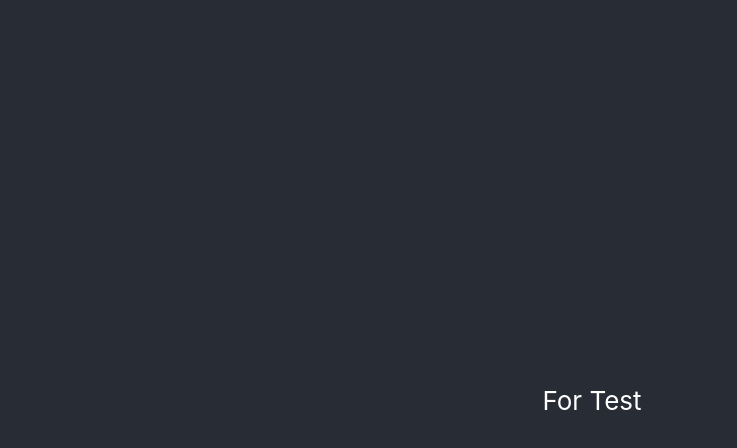
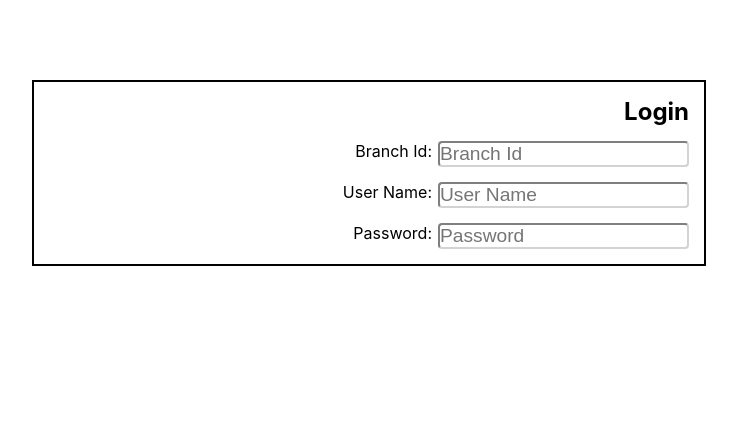
Before and after one commit to kimaneChen/react-practice, a React (Create React App) app: page / in a window 1280 px wide. Shown: the top 448 px of the page, without its empty margins (48-785 px from the left). Built offline with nearby package versions, Linux system fonts and the light colour scheme.

Commit message:
feat/test htmlans css

```diff
--- /dev/null
+++ b/public/css/style.css
@@ -0,0 +1,4 @@
+p {
+  font-size: 1rem;
+  color: purple;
+}
--- a/src/App.css
+++ b/src/App.css
@@ -1,38 +1,4 @@
 .App {
-  text-align: center;
+  padding: 0px;
+  margin: 0px;
 }
-
-.App-logo {
-  height: 40vmin;
-  pointer-events: none;
-}
-
-@media (prefers-reduced-motion: no-preference) {
-  .App-logo {
-    animation: App-logo-spin infinite 20s linear;
-  }
-}
-
-.App-header {
-  background-color: #282c34;
-  min-height: 100vh;
-  display: flex;
-  flex-direction: column;
-  align-items: center;
-  justify-content: center;
-  font-size: calc(10px + 2vmin);
-  color: white;
-}
-
-.App-link {
-  color: #61dafb;
-}
-
-@keyframes App-logo-spin {
-  from {
-    transform: rotate(0deg);
-  }
-  to {
-    transform: rotate(360deg);
-  }
-}
--- a/src/App.tsx
+++ b/src/App.tsx
@@ -1,11 +1,12 @@
 import React from 'react';
 
 import './App.css';
+import Form from './components/Form';
 
 function App() {
   return (
     <div className="App">
-      <header className="App-header">For Test</header>
+      <Form />
     </div>
   );
 }
--- /dev/null
+++ b/src/components/Form.css
@@ -0,0 +1,36 @@
+.formContainer {
+  display: flex;
+  flex-direction: column;
+  margin: 80px;
+  width: 50%;
+  border: 2px solid black;
+  align-items: flex-end;
+  padding: 15px;
+}
+
+.formContainer h2 {
+  font-size: 1.5rem;
+}
+
+.formContainer label input {
+  font-size: 1.2rem;
+}
+
+.formTitle {
+  align-items: flex-start;
+  text-align: left;
+}
+
+.inputItem {
+  display: flex;
+  flex-direction: row;
+  margin-left: 20px;
+  min-width: 80px;
+  margin-top: 15px;
+}
+
+.inputBox {
+  margin-left: 6px;
+  border-color: lightgray;
+  border-radius: 4px;
+}
--- /dev/null
+++ b/src/components/Form.tsx
@@ -0,0 +1,56 @@
+import { useState } from 'react';
+
+import './Form.css';
+
+interface LogState {
+  branchId?: string;
+  userName?: string;
+  password?: string;
+}
+
+const initialValues: LogState = {
+  branchId: '',
+  userName: '',
+  password: '',
+};
+
+function Form() {
+  const [values, setValues] = useState(initialValues);
+  return (
+    <form className="formContainer">
+      <h2 className="formTitle">Login</h2>
+      <label className="inputItem">
+        <p>Branch Id:</p>
+        <input
+          type="text"
+          name="branchId"
+          placeholder="Branch Id"
+          value={values?.branchId}
+          className="inputBox"
+        />
+      </label>
+      <label className="inputItem">
+        <p>User Name:</p>
+        <input
+          type="text"
+          name="userName"
+          placeholder="User Name"
+          value={values.userName}
+          className="inputBox"
+        />
+      </label>
+      <label className="inputItem">
+        <p>Password:</p>
+        <input
+          type="password"
+          name="password"
+          placeholder="Password"
+          value={values.password}
+          className="inputBox"
+        />
+      </label>
+    </form>
+  );
+}
+
+export default Form;
--- a/src/index.css
+++ b/src/index.css
@@ -11,3 +11,8 @@ code {
   font-family: source-code-pro, Menlo, Monaco, Consolas, 'Courier New',
     monospace;
 }
+
+* {
+  padding: 0px;
+  margin: 0px;
+}
```
Also changed, not shown: public/about.html (added, +12 -0 lines), public/csshtml.html (added, +38 -0 lines), public/index.html (+0 -10 lines), public/sample.html (added, +120 -0 lines), public/logo512.png (deleted), 1 other file (tests, documents, lock files or other folders).
